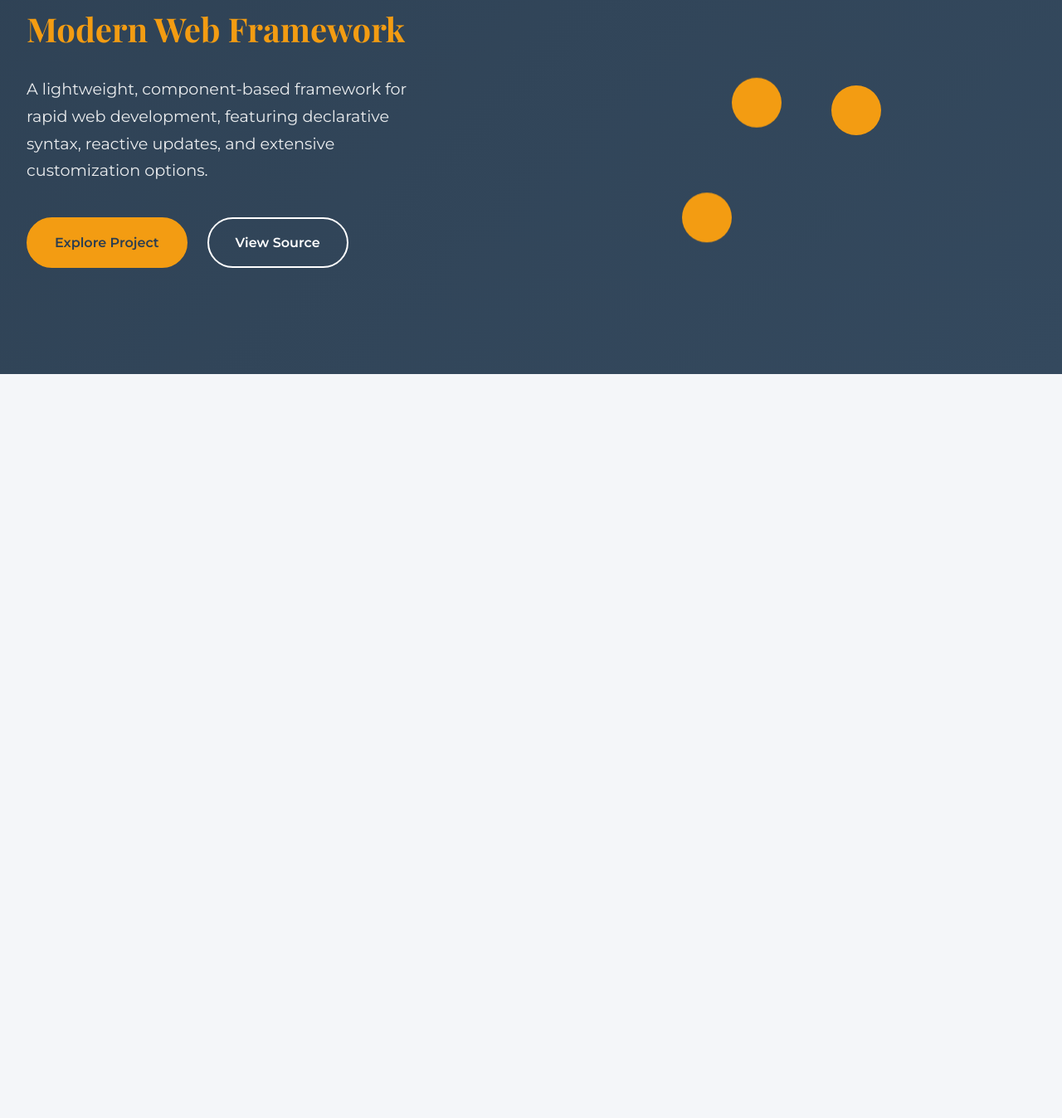
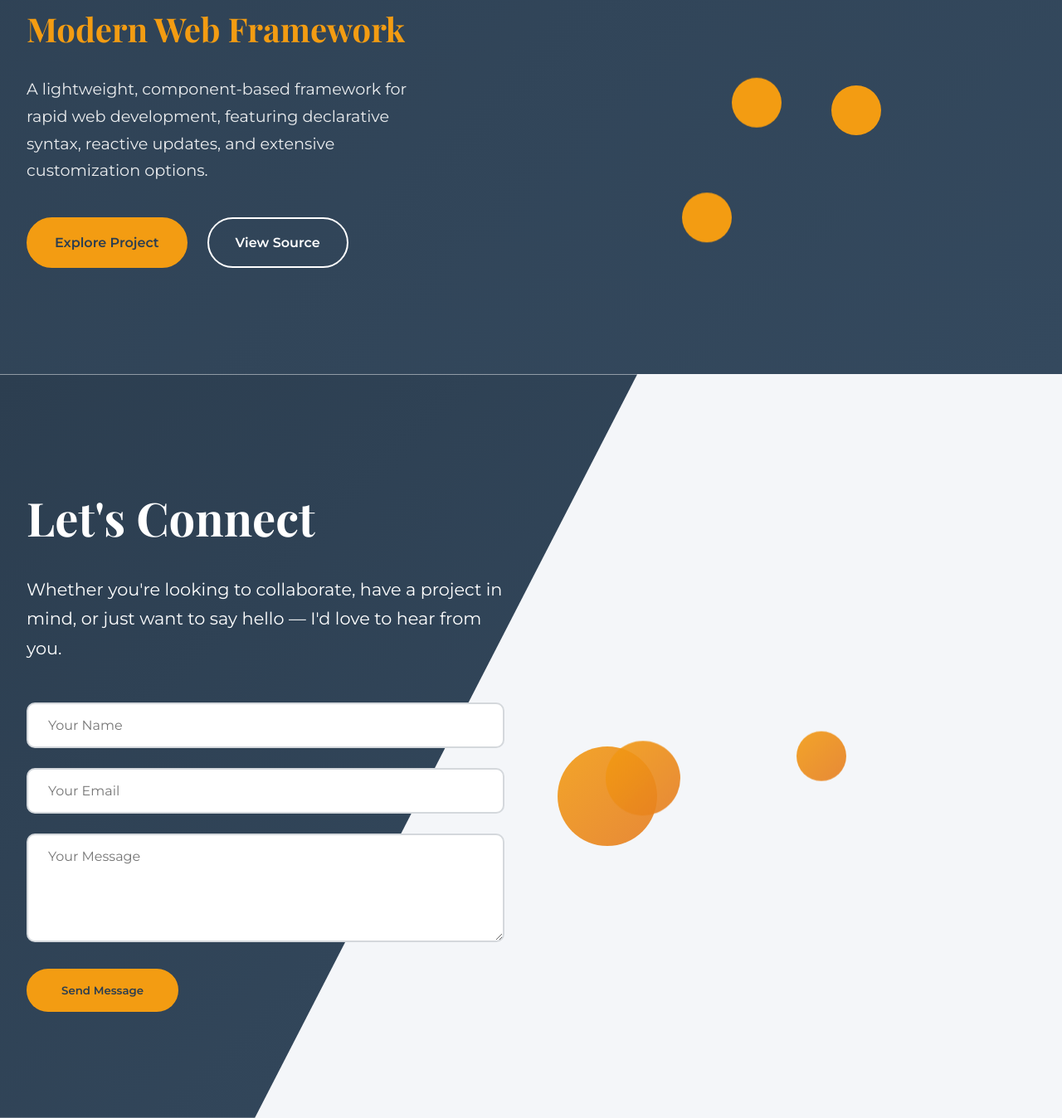
Before and after one commit to mirandamanagadze/project, a website built with Vite: page index.html in a window 1280 px wide. Shown: the part 2707-4055 px from the top of the page at 83% size. Before the commit the page ends 3158 px from the top, so only its background shows below. Built offline with nearby package versions, Linux system fonts and the light colour scheme.

Commit message:
create contact section

```diff
--- a/index.html
+++ b/index.html
@@ -141,5 +141,34 @@
         </div>
       </div>
     </section>
+    <section id="contact" class="contact-asymmetrical">
+  <div class="contact-inner">
+    <div class="contact-content">
+      <h2>Let's Connect</h2>
+      <p>
+        Whether you're looking to collaborate, have a project in mind, or just want to say hello — I'd love to hear from you.
+      </p>
+
+      <form class="contact-form">
+        <div class="form-group">
+          <input type="text" id="name" name="name" placeholder="Your Name" required />
+        </div>
+        <div class="form-group">
+          <input type="email" id="email" name="email" placeholder="Your Email" required />
+        </div>
+        <div class="form-group">
+          <textarea id="message" name="message" rows="5" placeholder="Your Message" required></textarea>
+        </div>
+        <button type="submit" class="contact-button">Send Message</button>
+      </form>
+    </div>
+
+    <div class="contact-visual">
+      <div class="contact-shape shape-1"></div>
+      <div class="contact-shape shape-2"></div>
+      <div class="contact-shape shape-3"></div>
+    </div>
+  </div>
+</section>
   </body>
 </html>
--- a/src/style.css
+++ b/src/style.css
@@ -680,3 +680,146 @@ body {
     font-size: 1rem;
   }
 }
+
+.contact-asymmetrical {
+  padding: 8rem 2rem;
+  background: var(--bg-light);
+  color: var(--text-dark);
+  position: relative;
+  overflow: hidden;
+}
+
+.contact-asymmetrical::before {
+  content: "";
+  position: absolute;
+  top: 0;
+  left: 0;
+  width: 60%;
+  height: 100%;
+  background: linear-gradient(135deg, var(--primary-blue), #34495e);
+  clip-path: polygon(0 0, 100% 0, 40% 100%, 0 100%);
+  z-index: 0;
+}
+
+.contact-inner {
+  max-width: 1400px;
+  margin: 0 auto;
+  display: flex;
+  align-items: center;
+  gap: 4rem;
+  position: relative;
+  z-index: 1;
+}
+
+.contact-content {
+  flex: 1;
+  color: var(--primary-blue);
+}
+
+.contact-content h2 {
+  font-family: var(--font-heading);
+  font-size: 3.5rem;
+  margin-bottom: 1.5rem;
+  color: white;
+}
+
+.contact-content p {
+  font-size: 1.3rem;
+  margin-bottom: 3rem;
+  color: var(--text-dark);
+  line-height: 1.7;
+  color: white;
+}
+
+.contact-form {
+  display: flex;
+  flex-direction: column;
+  gap: 1.5rem;
+}
+
+.form-group input,
+.form-group textarea {
+  width: 100%;
+  padding: 1rem 1.5rem;
+  border-radius: 10px;
+  border: 2px solid rgba(44, 62, 80, 0.2);
+  font-family: var(--font-body);
+  font-size: 1rem;
+  transition: border-color 0.3s ease, box-shadow 0.3s ease;
+}
+
+.form-group input:focus,
+.form-group textarea:focus {
+  outline: none;
+  border-color: var(--secondary-gold);
+  box-shadow: 0 0 10px rgba(243, 156, 18, 0.2);
+}
+
+.contact-button {
+  align-self: flex-start;
+  padding: 1rem 2.5rem;
+  border-radius: 50px;
+  background: var(--secondary-gold);
+  color: var(--primary-blue);
+  font-weight: 600;
+  border: 2px solid var(--secondary-gold);
+  font-family: var(--font-body);
+  cursor: pointer;
+  transition: all 0.3s ease;
+}
+
+.contact-button:hover {
+  background: var(--primary-blue);
+  color: var(--secondary-gold);
+  transform: translateY(-3px);
+  box-shadow: 0 10px 25px rgba(0, 0, 0, 0.3);
+}
+
+.contact-visual {
+  flex: 1;
+  position: relative;
+  display: flex;
+  justify-content: center;
+  align-items: center;
+}
+
+.contact-shape {
+  position: absolute;
+  border-radius: 50%;
+  background: linear-gradient(135deg, var(--secondary-gold), #e67e22);
+  animation: floatContact 5s ease-in-out infinite;
+  opacity: 0.9;
+}
+
+.contact-shape.shape-1 {
+  width: 120px;
+  height: 120px;
+  top: 0;
+  right: 20%;
+  animation-delay: 0s;
+}
+
+.contact-shape.shape-2 {
+  width: 90px;
+  height: 90px;
+  bottom: 10%;
+  left: 10%;
+  animation-delay: 1s;
+}
+
+.contact-shape.shape-3 {
+  width: 60px;
+  height: 60px;
+  top: 40%;
+  right: 5%;
+  animation-delay: 2s;
+}
+
+@keyframes floatContact {
+  0%, 100% {
+    transform: translateY(0px);
+  }
+  50% {
+    transform: translateY(-20px);
+  }
+}
```
